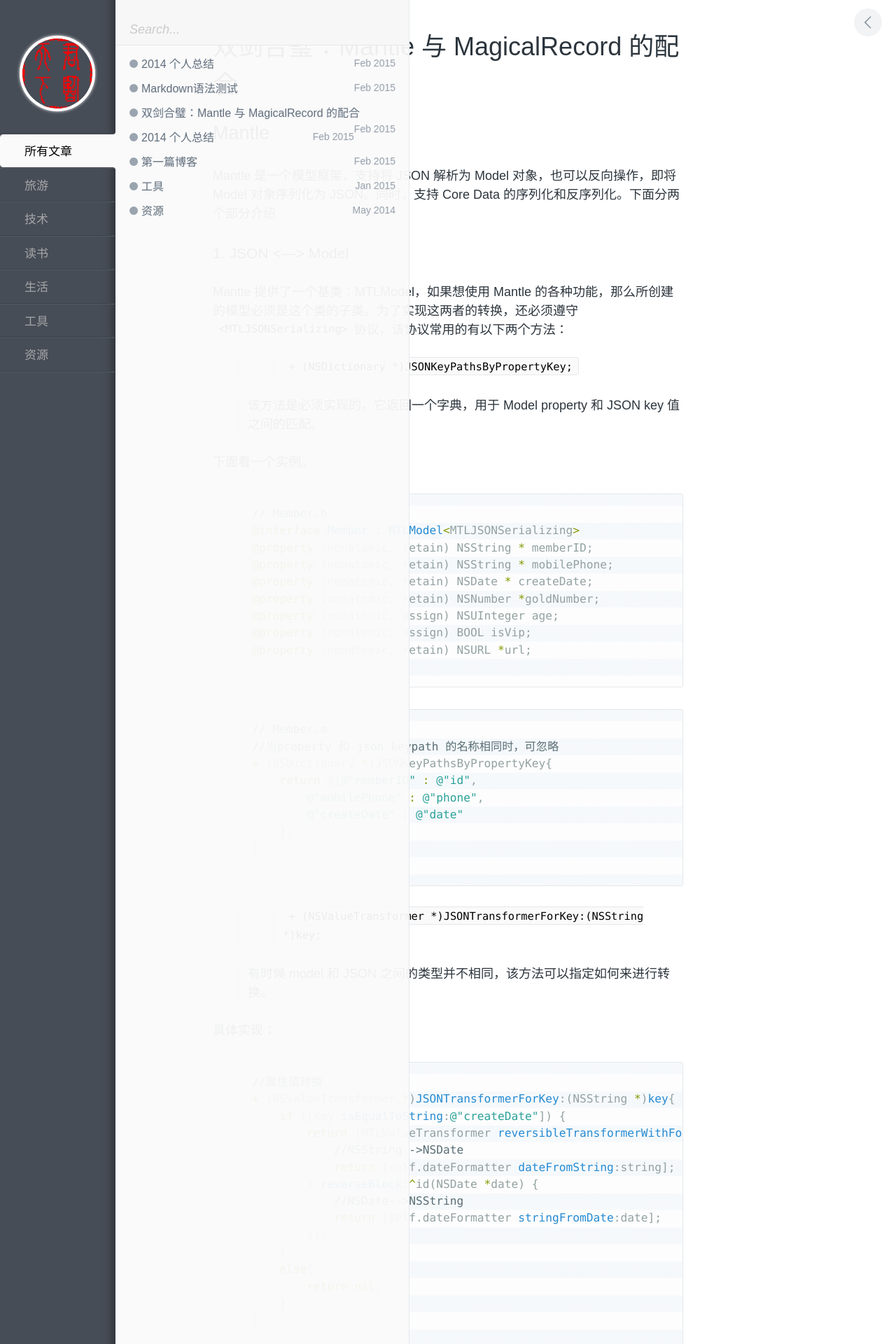
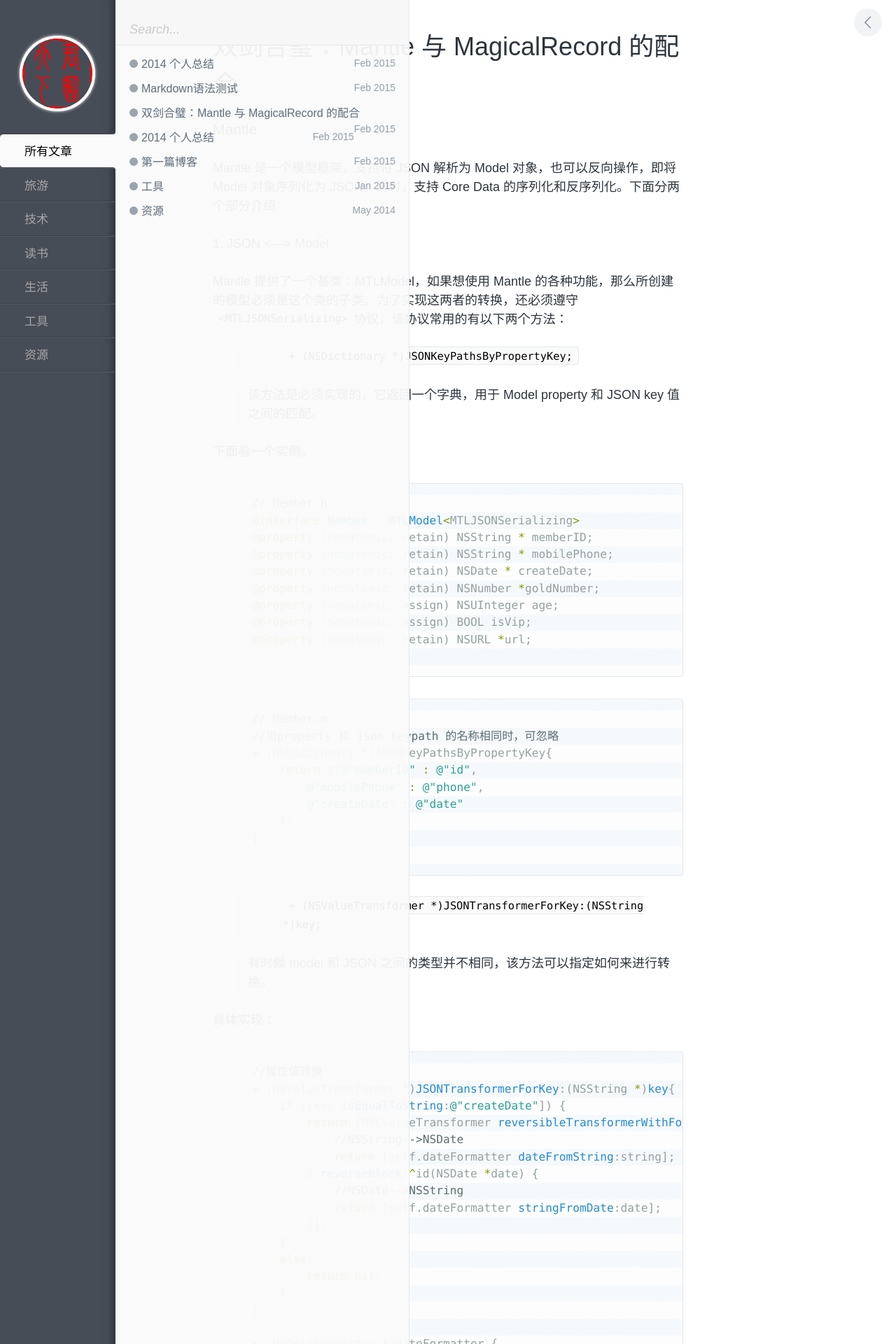
Before and after one commit to kingstal/kingstal.github.io, a Jekyll site: the page built from _posts/2015-02-09-tech-iOS-Mantle-MagicalRecord.md, in a window 1280 px wide. Shown: the top 1920 px of the page at 70% size. Built offline with Jekyll 4.4.1, drawn with Linux system fonts in a browser that asks for light colours; comment, search, counter and statistics services are not loaded.

```diff
--- a/_posts/2015-02-09-tech-iOS-Mantle-MagicalRecord.md
+++ b/_posts/2015-02-09-tech-iOS-Mantle-MagicalRecord.md
@@ -8,10 +8,10 @@ description: Mantle 用于 JSON 和 Model 之间的转换，而 MagicalRecord
 ---
 
 
-## Mantle
+### Mantle
 Mantle 是一个模型框架，支持将 JSON 解析为 Model 对象，也可以反向操作，即将 Model 对象序列化为 JSON。同时，支持 Core  Data 的序列化和反序列化。下面分两个部分介绍
 
-### 1. JSON <---> Model
+#### 1. JSON <---> Model
 Mantle 提供了一个基类：MTLModel，如果想使用 Mantle 的各种功能，那么所创建的模型必须是这个类的子类。为了实现这两者的转换，还必须遵守`<MTLJSONSerializing>`协议，该协议常用的有以下两个方法：
 
 > > `+ (NSDictionary *)JSONKeyPathsByPropertyKey;`
@@ -158,7 +158,7 @@ Mantle 还提供了另一种转换方式，同样的实现上述功能：
     NSDictionary *dictionary = [MTLJSONAdapter JSONDictionaryFromModel:member];
     {% endhighlight %}
 
-### 2. Core Data 相关
+#### 2. Core Data 相关
 Mantle提供了一个专门操作Core Data的协议`<MTLManagedObjectSerializing>`，常见的方法有以下几个：
 
 > 1. `+ (NSString *)managedObjectEntityName;`
@@ -175,7 +175,7 @@ Mantle提供了一个专门操作Core Data的协议`<MTLManagedObjectSerializing
 
 
 
-## MagicalRecord
+### MagicalRecord
 
 
 
```
